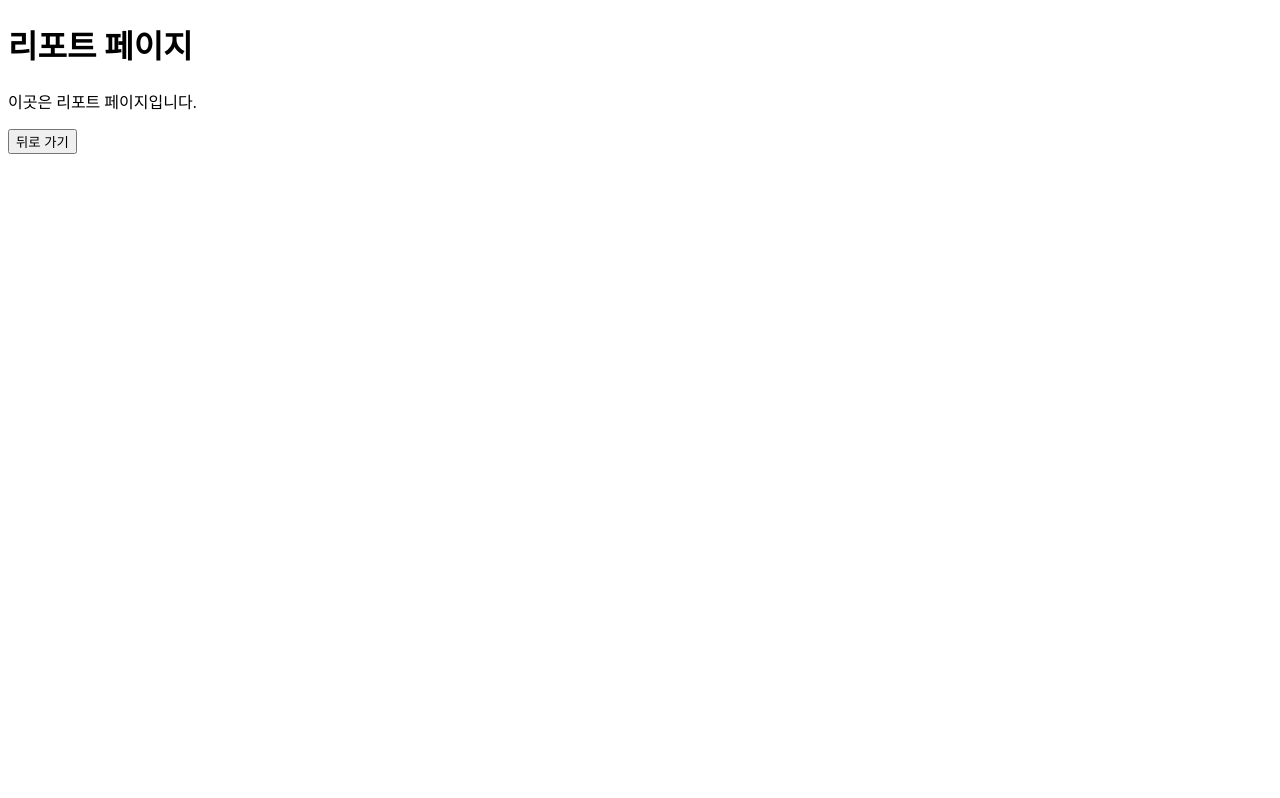
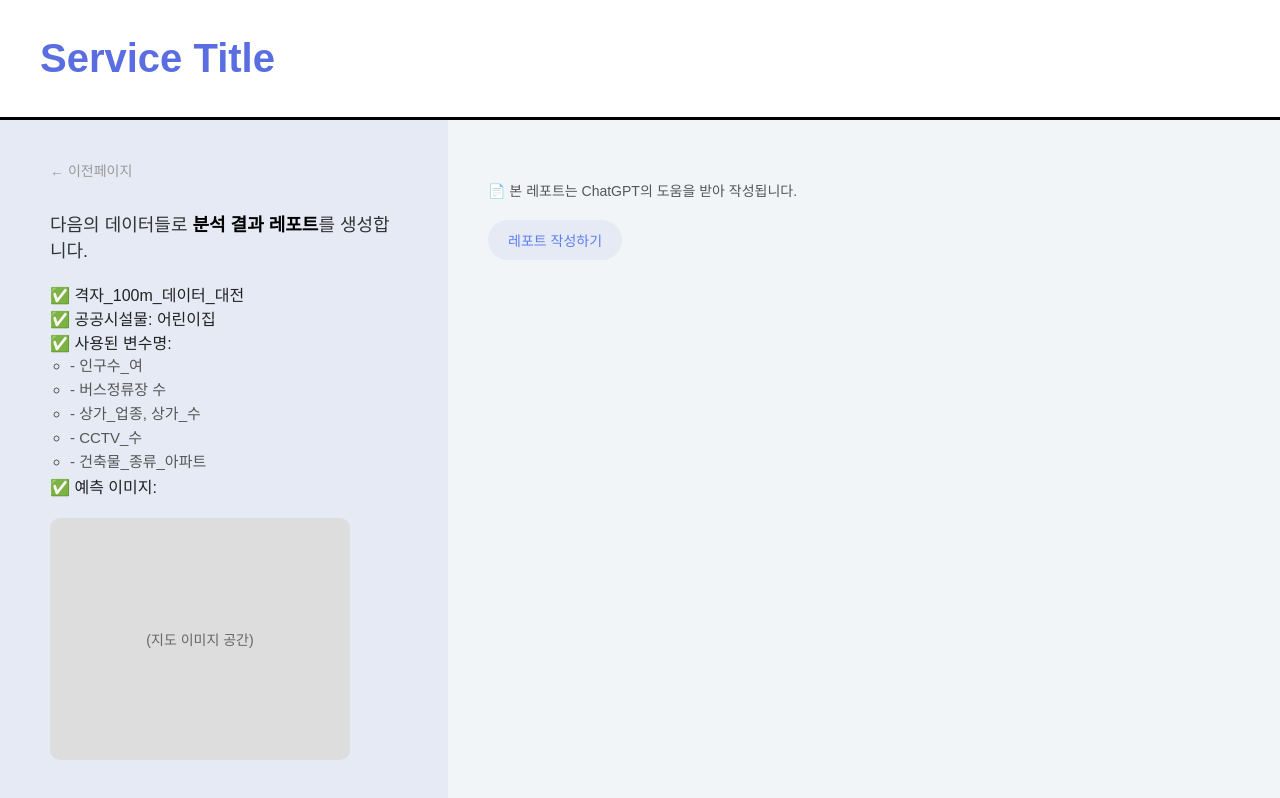
Before and after one commit to CSD-PublicFit/PublicFit-Frontend, a React (Vite) app: page /report in a window 1280 px wide. Built offline with nearby package versions, Linux system fonts and the light colour scheme.

Commit message:
UI with out function

```diff
--- /dev/null
+++ b/src/ReportPage.css
@@ -0,0 +1,148 @@
+/* 글로벌 박스 사이징 */
+* {
+    box-sizing: border-box;
+    margin : 0;
+    padding : 0;
+  }
+
+  /* 전체 레이아웃 */
+  .report-page {
+    display: flex;
+    flex-direction: column;
+    height: 100vh; /* 뷰포트 기준으로 고정 */
+    width: 100%;
+    font-family: sans-serif;
+    background-color: #ffffff;
+    overflow: hidden; /* 좌우 스크롤 방지 */
+  }
+
+/* 상단 헤더 */
+.header {
+    flex: 0 0 15%;
+    display: flex;
+    align-items: center;
+    padding: 0px 40px;
+    font-size: 20px;
+    font-weight: 800;
+    color: #5b6ee1;
+    border-bottom: 3px solid #000;
+    background-color: #fff;
+  }
+
+  /* 상단 헤더 아래 전체 영역 */
+  .content {
+    display: flex;
+    flex: 1; /* 헤더 제외 나머지 높이 전부 차지 */
+    overflow: hidden;
+  }
+
+  /* 좌측 패널 */
+  .left-panel {
+    width: 35%;
+    padding: 40px 50px;
+    background-color: #E6EAF5;
+    display: flex;
+    flex-direction: column;
+    justify-content: flex-start;
+  }
+
+  /* 우측 패널 */
+  .right-panel {
+    width: 65%;
+    padding: 60px 40px;
+    background-color: #F1F5F8;
+    display: flex;
+    flex-direction: column;
+    align-items: flex-start;  /* ⬅️ 왼쪽 정렬 */
+    justify-content: flex-start;  /* ⬅️ 위쪽 정렬 */
+  }
+
+  /* 이하 기타 스타일 그대로 유지 */
+  .back-button {
+    background: none;
+    border: none;
+    color: #999;
+    font-size: 14px;
+    margin-bottom: 30px;
+    text-align: left;
+    cursor: pointer;
+  }
+
+  .description {
+    font-size: 18px;
+    font-weight: 500;
+    margin-bottom: 20px;
+    color: #333;
+  }
+
+  .highlight {
+    font-weight: 700;
+    color: #000;
+  }
+
+  .data-list {
+    list-style: none;
+    padding-left: 0;
+    margin-bottom: 20px;
+    font-size: 16px;
+    color: #222;
+  }
+
+  .sub-list {
+    margin-left: 20px;
+    font-size: 15px;
+    color: #555;
+    line-height: 1.6;
+  }
+
+  .map-placeholder {
+    width: 300px;
+    height: 250px;
+    background-color: #ddd;
+    border-radius: 10px;
+    display: flex;
+    align-items: center;
+    justify-content: center;
+    color: #666;
+    font-size: 14px;
+  }
+
+  .note {
+    font-size: 14px;
+    color: #555;
+    display: flex;
+    align-items: center;
+    margin-bottom: 20px;
+  }
+
+  .report-button {
+    background-color: #E6EAF5;
+    color: #5B7EF0;
+    border: none;
+    padding: 10px 20px;
+    font-size: 14px;
+    border-radius: 999px; /* ✅ 양 끝을 둥글게 */
+    cursor: pointer;
+    transition: background-color 0.2s;
+  }
+
+  .report-button:hover {
+    background-color: #2563eb;
+  }
+
+  .report-button:disabled {
+    background-color: #a5b4fc;
+    cursor: not-allowed;
+  }
+
+  .loading-box {
+    width: 100%;
+    background-color: white;
+    color: #333;
+    border-radius: 999px;
+    padding: 30px 24px; /* ⬅️ 위아래 padding 증가 */
+    box-shadow: 0px 4px 12px rgba(0, 0, 0, 0.5);
+    font-size: 14px;
+    margin-top: 20px;
+    box-sizing: border-box;
+  }
--- a/src/pages/ReportPage.jsx
+++ b/src/pages/ReportPage.jsx
@@ -1,16 +1,59 @@
-import { useNavigate } from "react-router-dom";
+import React, { useState } from "react";
+import "../ReportPage.css";
 
-const ReportPage = () => {
-  const navigate = useNavigate(); // 네비게이션 훅 사용
+export default function ReportPage() {
+  const [loading, setLoading] = useState(false);
+
+  const handleGenerateReport = () => {
+    setLoading(true);
+    setTimeout(() => {
+      setLoading(false);
+    }, 3000);
+  };
 
   return (
-    <div>
-      <h1>리포트 페이지</h1>
-      <p>이곳은 리포트 페이지입니다.</p>
-      {/* 뒤로 가기 버튼 추가 */}
-      <button onClick={() => navigate("/")}>뒤로 가기</button>
+    <div className="report-page">
+      {/* 상단 타이틀 영역 */}
+      <div className="header">
+        <h1 className="title">Service Title</h1>
+      </div>
+
+      {/* 본문 좌우 패널 */}
+      <div className="content">
+        <div className="left-panel">
+          <button className="back-button">← 이전페이지</button>
+          <p className="description">
+            다음의 데이터들로 <span className="highlight">분석 결과 레포트</span>를 생성합니다.
+          </p>
+          <ul className="data-list">
+            <li>✅ 격자_100m_데이터_대전</li>
+            <li>✅ 공공시설물: 어린이집</li>
+            <li>✅ 사용된 변수명:
+              <ul className="sub-list">
+                <li>- 인구수_여</li>
+                <li>- 버스정류장 수</li>
+                <li>- 상가_업종, 상가_수</li>
+                <li>- CCTV_수</li>
+                <li>- 건축물_종류_아파트</li>
+              </ul>
+            </li>
+            <li>✅ 예측 이미지:</li>
+          </ul>
+          <div className="map-placeholder">(지도 이미지 공간)</div>
+        </div>
+
+        <div className="right-panel">
+          <p className="note">📄 본 레포트는 ChatGPT의 도움을 받아 작성됩니다.</p>
+          <button className="report-button" onClick={handleGenerateReport} disabled={loading}>
+            레포트 작성하기
+          </button>
+          {loading && (
+            <div className="loading-box">
+              작성중입니다 ...
+            </div>
+          )}
+        </div>
+      </div>
     </div>
   );
-};
-
-export default ReportPage;
+}
```
